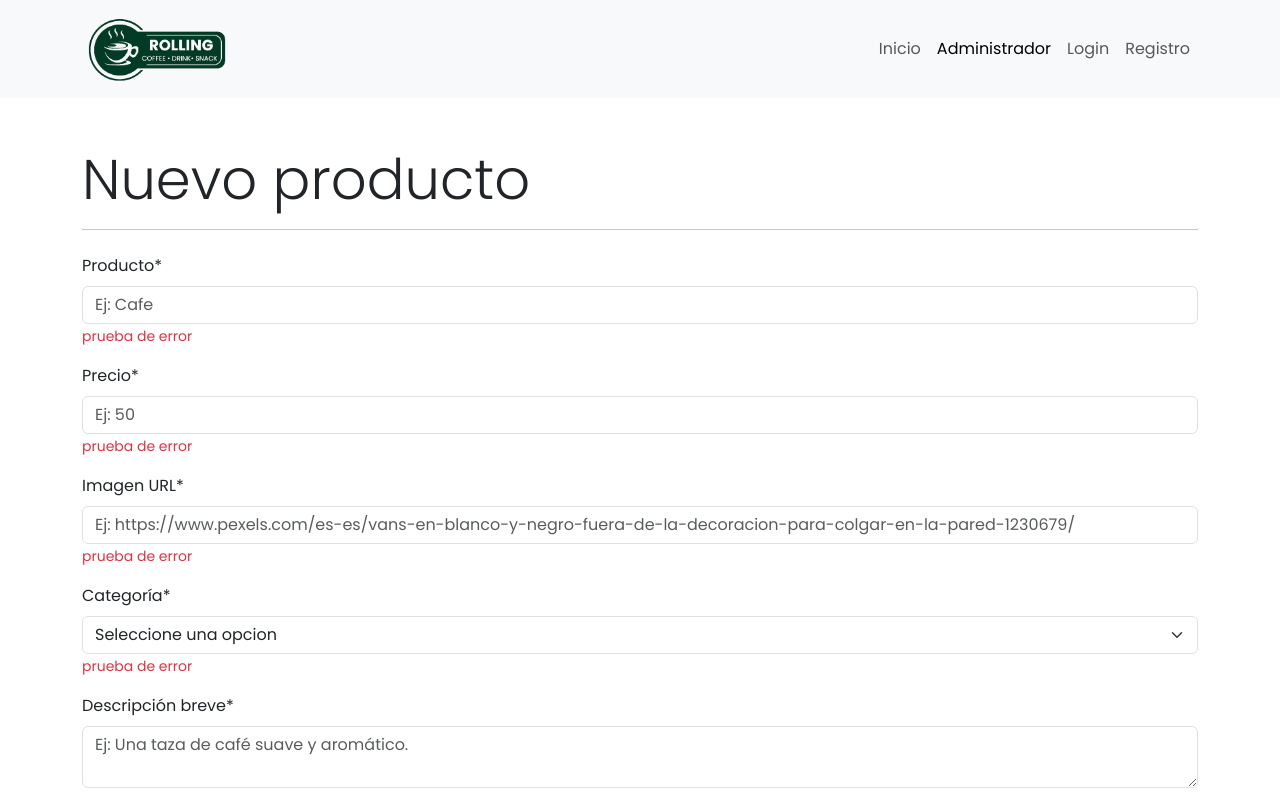
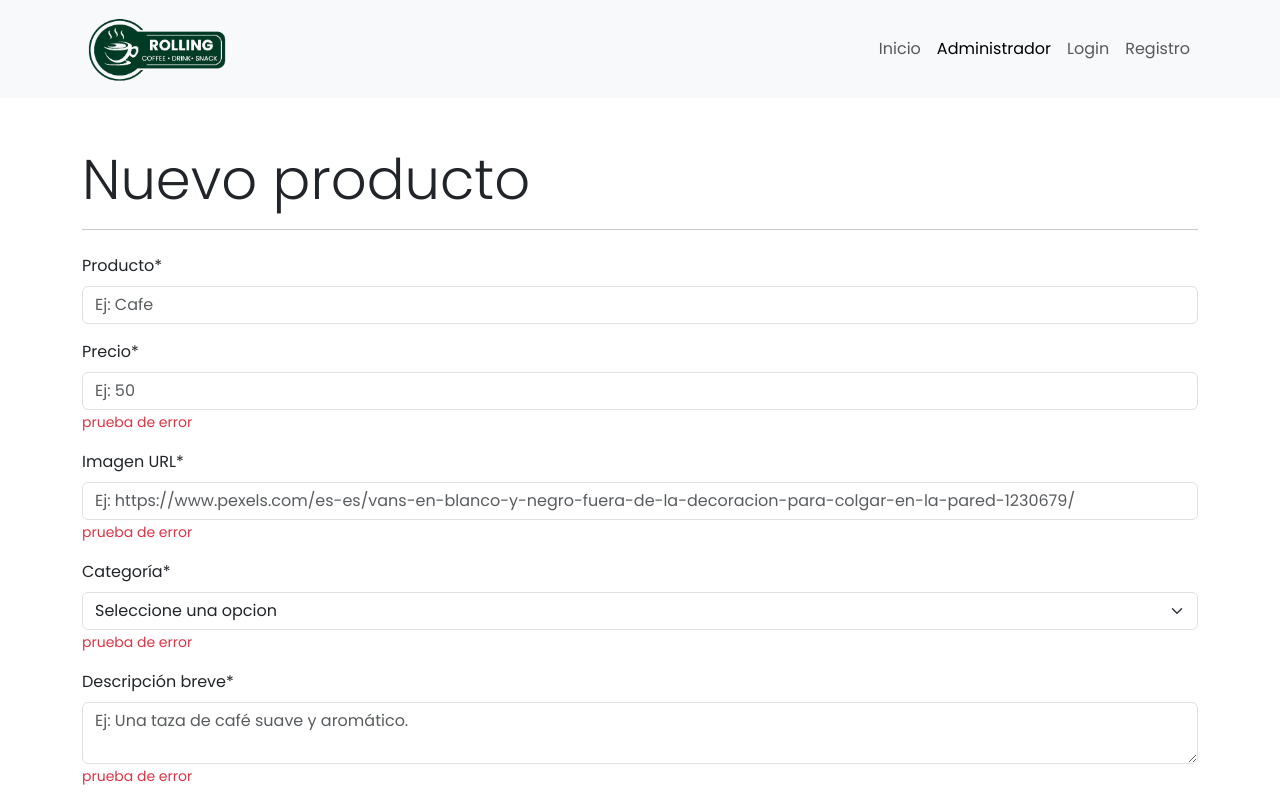
Before and after one commit to carolinavalverde/RollingCoffe, a React (Vite) app: page /administrador/crear in a window 1280 px wide. Shown: the top 792 px of the page. Built offline with nearby package versions, Linux system fonts and the light colour scheme; no server answers.

Commit message:
agregamos la validacion del nombre del producto en el formulario producto

```diff
--- a/package.json
+++ b/package.json
@@ -17,7 +17,7 @@
     "react-dom": "^18.2.0",
     "react-hook-form": "^7.50.1",
     "react-router-dom": "^6.22.1",
-    "sweetalert2": "^11.10.5"
+    "sweetalert2": "^11.6.13"
   },
   "devDependencies": {
     "@types/react": "^18.2.43",
--- a/src/components/pages/producto/FormularioProducto.jsx
+++ b/src/components/pages/producto/FormularioProducto.jsx
@@ -5,19 +5,34 @@ import { useForm } from "react-hook-form";
 const FormularioProducto = () => {
 const {register, handleSubmit, formState:{errors}} = useForm();
 
+const datosValidados = (producto)=> {
+ console.log(producto)
+}
+
   return (
     <section className="container mainSection">
       <h1 className="display-4 mt-5">Nuevo producto</h1>
       <hr />
-      <Form className="my-4">
+      <Form className="my-4" onSubmit={handleSubmit(datosValidados)}>
         <Form.Group className="mb-3" controlId="formNombreProdcuto">
           <Form.Label>Producto*</Form.Label>
           <Form.Control
             type="text"
             placeholder="Ej: Cafe"
+            {...register("nombreProducto",{
+              required: "El nombre del producto es un dato obligatorio",
+              minLength:{
+                value: 4,
+                message: "El nombre del producto debe tener como mínimo 4 caracteres"
+              },
+              maxLength:{
+                value: 50,
+                message: "El nombre del producto debe tener como máximo 50 caracteres"
+              }
+           })}
           />
           <Form.Text className="text-danger">
-            prueba de error
+           {errors.nombreProducto?.message}
           </Form.Text>
         </Form.Group>
         <Form.Group className="mb-3" controlId="formPrecio">
```
Also changed, not shown: 1 other file (tests, documents, lock files or other folders).
